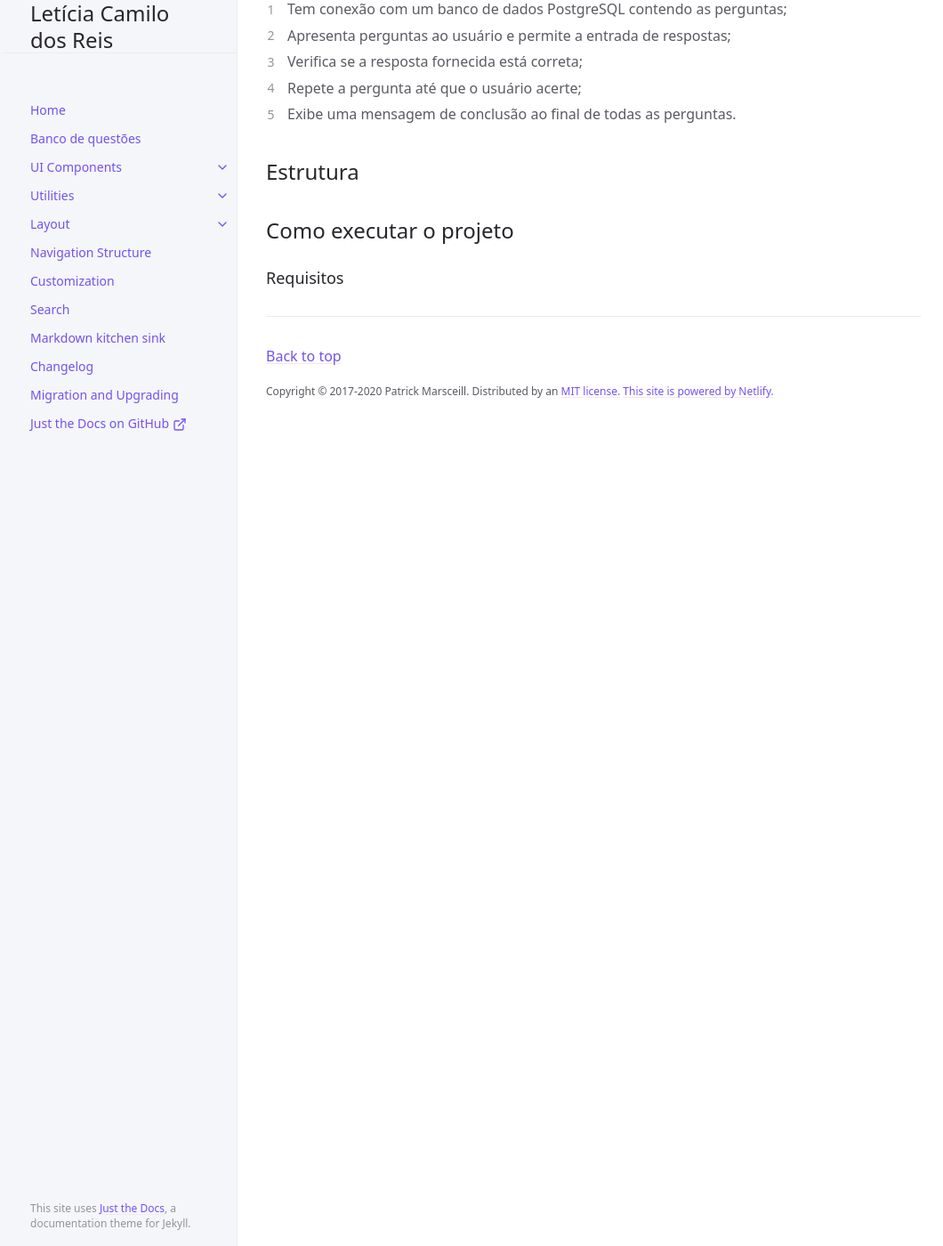
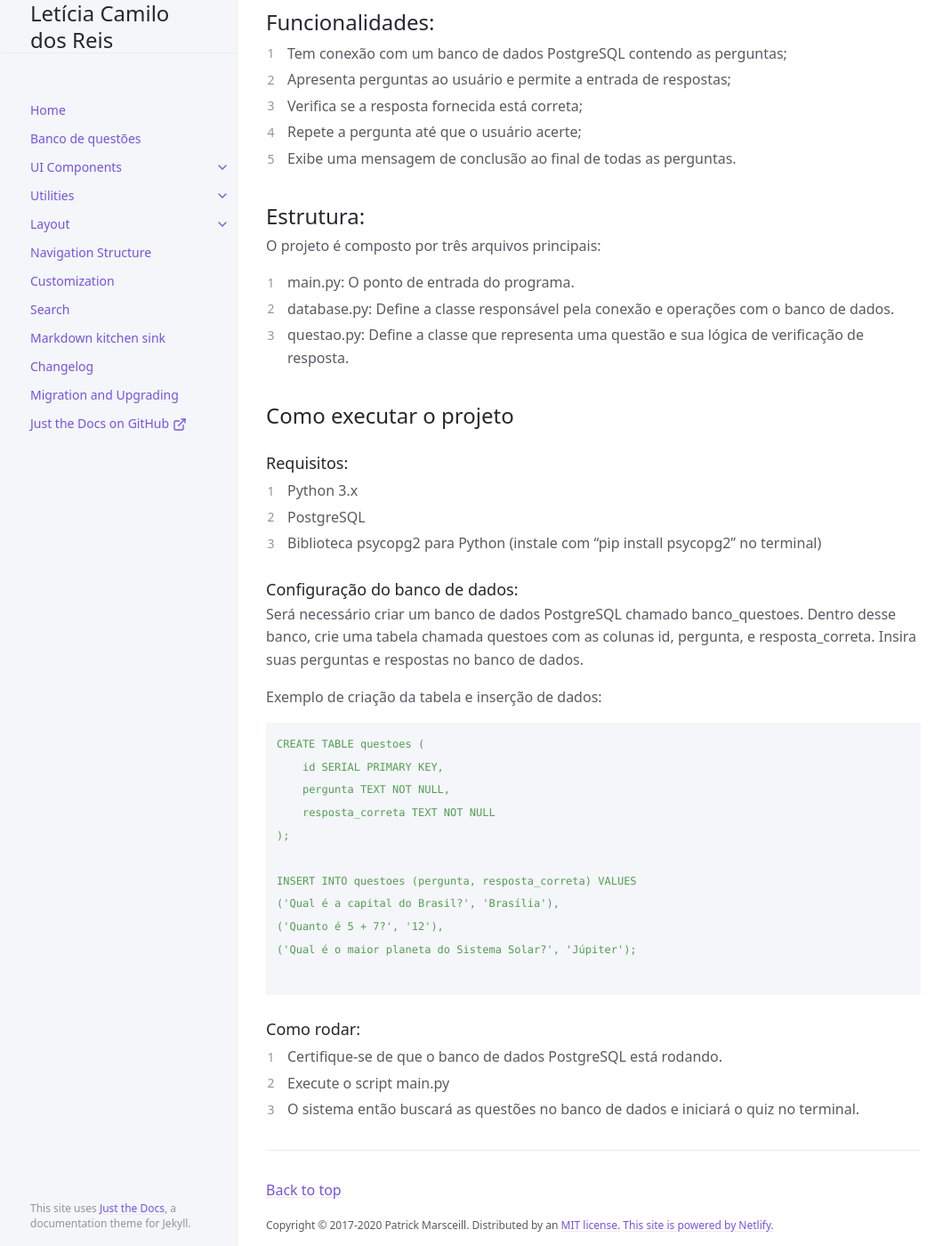
Before and after one commit to leticiacamilodosreis/leticiacamilodosreis.github.io, a Jekyll site: the page built from docs/configuration.md, in a window 1280 px wide and 1400 px high, scrolled down 270 px. Shown: the whole window at 89% size, without its empty margins (105-1165 px from the left). Built offline with Jekyll 4.4.1, drawn with Linux system fonts in a browser that asks for light colours; cached includes are drawn as plain includes; some of the changed text lies outside the part shown.

Commit message:
finalizada a pagina do projeto

````diff
--- a/docs/configuration.md
+++ b/docs/configuration.md
@@ -10,7 +10,9 @@ nav_order: 2
 Projeto: Sistema de Quiz para Questões de Vestibular
 {: .fs-6 .fw-300 }
 
-## Funcionalidades
+Link para o [respositório no GitHub](https://github.com/leticiacamilodosreis/banco-de-questoes)
+
+## Funcionalidades:
 
 1. Tem conexão com um banco de dados PostgreSQL contendo as perguntas;
 2. Apresenta perguntas ao usuário e permite a entrada de respostas;
@@ -19,8 +21,49 @@ Projeto: Sistema de Quiz para Questões de Vestibular
 5. Exibe uma mensagem de conclusão ao final de todas as perguntas.
 
 
-## Estrutura
+## Estrutura:
+
+O projeto é composto por três arquivos principais:
+
+1. main.py: O ponto de entrada do programa.
+2. database.py: Define a classe responsável pela conexão e operações com o banco de dados.
+3. questao.py: Define a classe que representa uma questão e sua lógica de verificação de resposta.
 
 ## Como executar o projeto
 
-### Requisitos
+
+### Requisitos:
+
+1. Python 3.x
+2. PostgreSQL
+3. Biblioteca psycopg2 para Python (instale com "pip install psycopg2" no terminal)
+
+### Configuração do banco de dados:
+
+Será necessário criar um banco de dados PostgreSQL chamado banco_questoes.
+Dentro desse banco, crie uma tabela chamada questoes com as colunas id, pergunta, e resposta_correta.
+Insira suas perguntas e respostas no banco de dados.
+
+Exemplo de criação da tabela e inserção de dados:
+
+
+```yaml
+CREATE TABLE questoes (
+    id SERIAL PRIMARY KEY,
+    pergunta TEXT NOT NULL,
+    resposta_correta TEXT NOT NULL
+);
+
+INSERT INTO questoes (pergunta, resposta_correta) VALUES
+('Qual é a capital do Brasil?', 'Brasília'),
+('Quanto é 5 + 7?', '12'),
+('Qual é o maior planeta do Sistema Solar?', 'Júpiter');
+
+```
+
+
+### Como rodar:
+
+1. Certifique-se de que o banco de dados PostgreSQL está rodando.
+2. Execute o script main.py
+3. O sistema então buscará as questões no banco de dados e iniciará o quiz no terminal.
````
Also changed, not shown: 2 other files.
